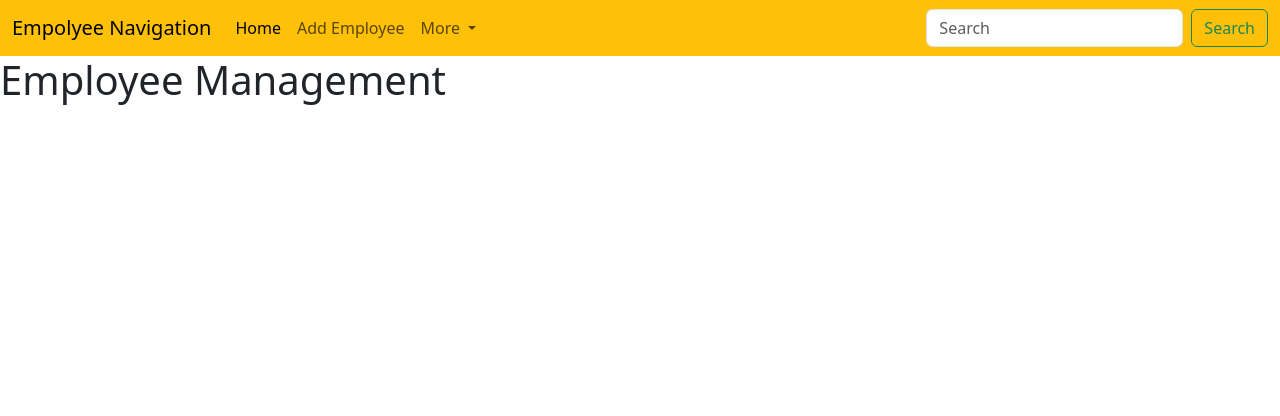
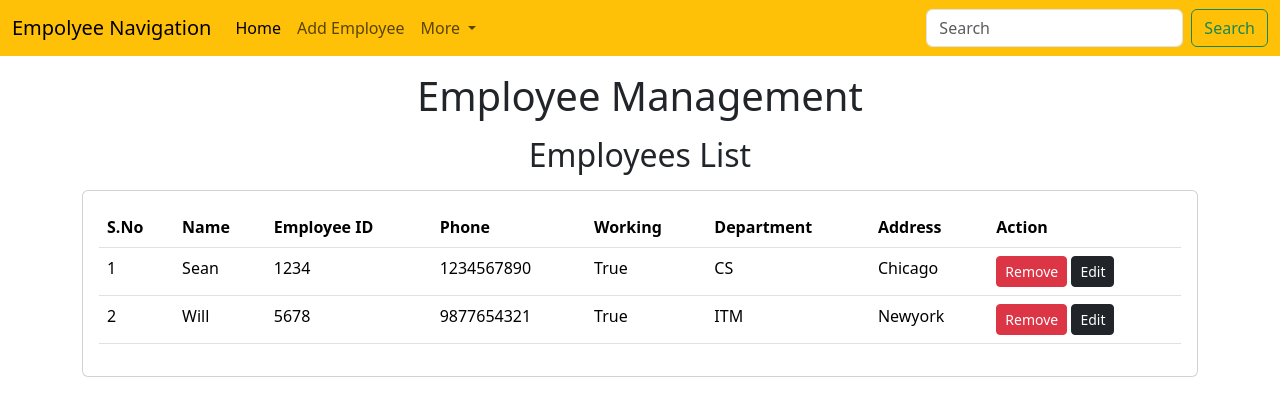
Before and after one commit to geetamatkar/Django-Employee-Dashboard, a Django app: page /emp/home/ in a window 1280 px wide. Shown: the top 416 px of the page. Run offline with Django 5.2, Linux system fonts and the light colour scheme; data comes from the database, SQL or seed files in the repository.

Commit message:
# Add and delete employee

```diff
--- a/emp/urls.py
+++ b/emp/urls.py
@@ -5,4 +5,5 @@ from .views import *
 urlpatterns = [
     path("home/",emp_home),
     path("add-emp/",add_emp),
+    path("delete-emp/<int:emp_id>",delete_emp)
 ]
--- a/emp/views.py
+++ b/emp/views.py
@@ -4,7 +4,11 @@ from .models import Emp
 
 # Create your views here.
 def emp_home(request):
-    return render(request, "emp/home.html", {})
+    emps=Emp.objects.all()
+
+    return render(request, "emp/home.html", {
+        'emps':emps
+    })
 
 def add_emp(request):
     if request.method=='POST':
@@ -36,3 +40,8 @@ def add_emp(request):
         print("Data is coming")
         return redirect("/emp/home/")
     return render(request, "emp/add_emp.html", {})
+
+def delete_emp(request,emp_id):
+    emp=Emp.objects.get(pk=emp_id)
+    emp.delete()
+    return redirect("/emp/home/")
--- a/templates/emp/home.html
+++ b/templates/emp/home.html
@@ -8,7 +8,54 @@
   </head>
   <body>
     {% include 'emp/navbar.html' %}
-    <h1>Employee Management</h1>
+
+    <h1 class="text-center my-3">Employee Management</h1>
+    <h2 class="text-center my-3">Employees List</h2>
+
+    <div class="container">
+      <div class="row">
+        <div class="col-md-12">
+          <div class="card">
+            <div class="card-body">
+              <table class="table">
+                <thead>
+                  <tr>
+                    <th>S.No</th>
+                    <th>Name</th>
+                    <th>Employee ID</th>
+                    <th>Phone</th>
+                    <th>Working</th>
+                    <th>Department</th>
+                    <th>Address</th>
+                    <th>Action</th>
+                  </tr>
+                </thead>
+
+                <tbody>
+                  {% for e in emps %}
+                  <tr>
+                    <td>{{forloop.counter}}</td>
+                    <td>{{e.name}}</td>
+                    <td>{{e.emp_id}}</td>
+                    <td>{{e.phone}}</td>
+                    <td>{{e.working}}</td>
+                    <td>{{e.department}}</td>
+                    <td>{{e.address}}</td>
+                    <td>
+                      <a href="/emp/delete-emp/{{e.id}}" class="btn btn-danger btn-sm">Remove</a>
+                      <button class="btn btn-dark btn-sm">Edit</button>
+                    </td>
+                  </tr>
+                  {% endfor %}
+
+                </tbody>
+
+              </table>
+            </div>
+          </div>
+        </div>
+      </div>
+    </div>
     <script src="https://cdn.jsdelivr.net/npm/bootstrap@5.3.3/dist/js/bootstrap.bundle.min.js" integrity="sha384-YvpcrYf0tY3lHB60NNkmXc5s9fDVZLESaAA55NDzOxhy9GkcIdslK1eN7N6jIeHz" crossorigin="anonymous"></script>
   </body>
 </html>
```
Also changed, not shown: db.sqlite3.
